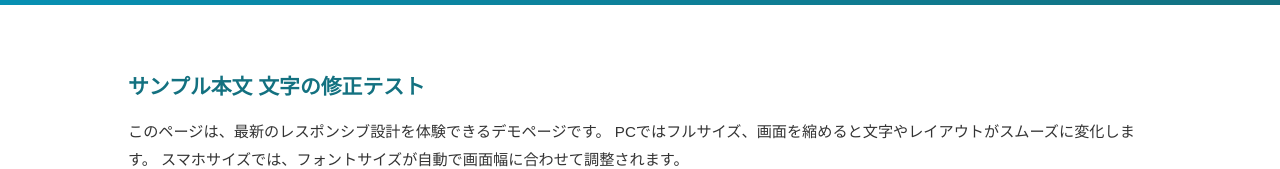
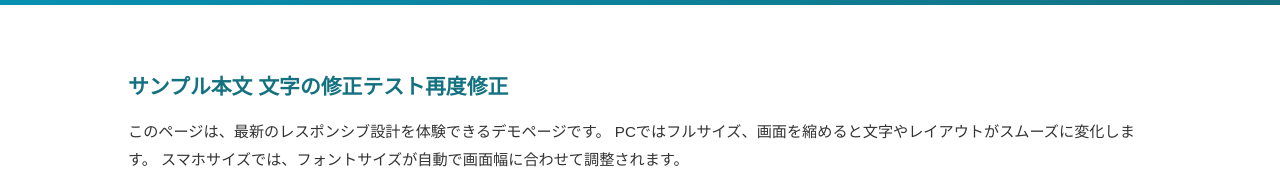
Before and after one commit to terabe1010/GPT_Sample, a plain HTML site: page index.htm in a window 1280 px wide. Shown: the part 795-964 px from the top of the page. Drawn offline with nearby package versions, Linux system fonts and the light colour scheme.

Commit message:
文字の修正テスト再度修正

```diff
--- a/index.htm
+++ b/index.htm
@@ -30,7 +30,7 @@
     </section>
 
     <section class="content">
-      <h2>サンプル本文 文字の修正テスト</h2>
+      <h2>サンプル本文 文字の修正テスト再度修正</h2>
       <p>
         このページは、最新のレスポンシブ設計を体験できるデモページです。
         PCではフルサイズ、画面を縮めると文字やレイアウトがスムーズに変化します。
```
